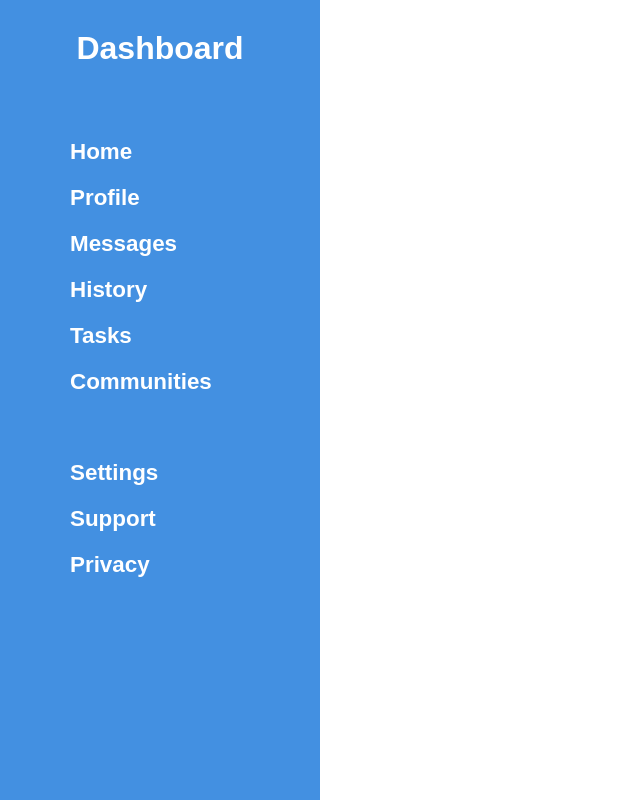
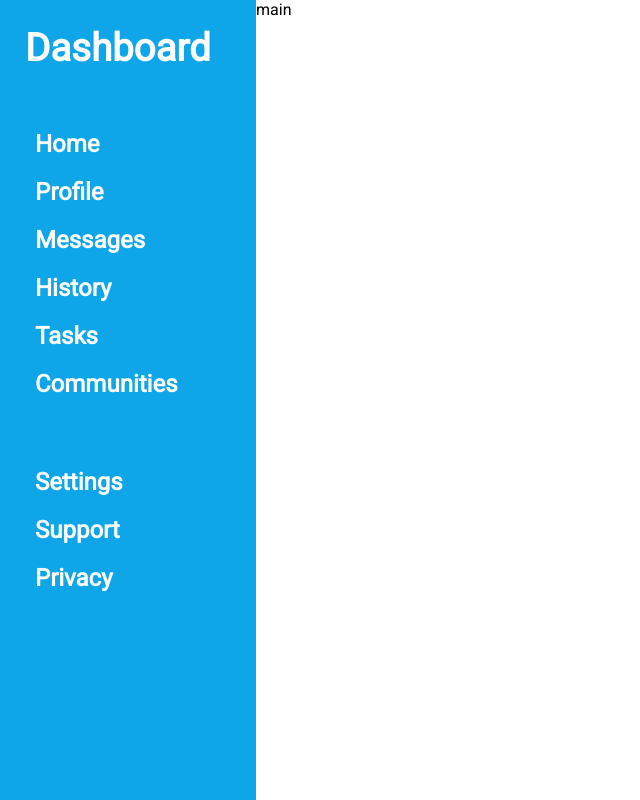
Before and after one commit to Esbree/Admin-Dashboard, a plain HTML site: page index.html in a window 1280 px wide. Shown: the whole page, without its empty margins (0-640 px from the left). Drawn offline with Linux system fonts and the light colour scheme.

Commit message:
sidebar 2.0

```diff
--- a/index.html
+++ b/index.html
@@ -8,29 +8,26 @@
   <title>Admin-Dashboard</title>
 </head>
 <body>
-  <div class="container">
-    <div class="dashboard">
-      <div class="dashboard-logo">Dashboard</div>
-      <div class="dashboard-list-top">
-        <ul>
-          <li>Home</li>
-          <li>Profile</li>
-          <li>Messages</li>
-          <li>History</li>
-          <li>Tasks</li>
-          <li>Communities</li>
-        </ul>
+  <div class="content">
+    <div class="sidebar">
+      <div class="logo">
+        <h1>Dashboard</h1>
       </div>
-      <div class="dashboard-list-bottom">
-        <ul>
-          <li>Settings</li>
-          <li>Support</li>
-          <li>Privacy</li>
-        </ul>
+      <div class="list">
+        <div>Home</div>
+        <div>Profile</div>
+        <div>Messages</div>
+        <div>History</div>
+        <div>Tasks</div>
+        <div>Communities</div>
+      </div>
+      <div class="list">
+        <div>Settings</div>
+        <div>Support</div>
+        <div>Privacy</div>
       </div>
     </div>
-    <div class="header"></div>
-    <div class="main"></div>
+    <div class="main">main</div>
   </div>
 </body>
 </html>
--- a/style.css
+++ b/style.css
@@ -1,49 +1,39 @@
-body {
+@import url('https://fonts.googleapis.com/css2?family=Roboto&display=swap');
+
+* {
   padding: 0;
   margin: 0;
-  font-family: Arial, Helvetica, sans-serif;
+  font-family: Roboto, sans-serif;
 }
 
-.container {
+.content {
+  display: grid;
+  grid-template-columns: 20% 80%;
   height: 100vh;
-  width: 100vw;
-  display: grid;
-  grid-template-columns: 1fr 3fr;
-  grid-template-rows: 1fr 5fr;
 }
 
-.dashboard {
-  padding: 30px;
+.sidebar {
+  background-color: #0ea5e9;
   color: white;
-  font-weight: 700;
-  background-color: rgb(67, 144, 225);
-  grid-column: 1 / 2;
-  grid-row: 1 / 3;
+  padding-inline: 25px;
+  padding-top: 25px;
+  font-weight: 600;
 }
 
-.dashboard-logo {
-  display: flex;
-  align-items: center;
-  justify-content: center;
-  font-size: 2rem;
+.logo {
   margin-bottom: 50px;
+  font-size: 1.2rem;
 }
 
-.dashboard-list-top {
-  display: flex;
-  align-items: center;
-  justify-content: flex-start;
-  font-size: 1.4rem;
+.list {
+  margin-bottom: 50px;
+  font-size: 1.5rem;
 }
 
-.dashboard-list-bottom {
-  display: flex;
-  align-items: center;
-  justify-content: flex-start;
-  font-size: 1.4rem;
+.list > div {
+  padding: 10px;
 }
 
-ul > li{
-  list-style: none;
-  margin-bottom: 20px;
+.main {
+  background-color: white;
 }
```
